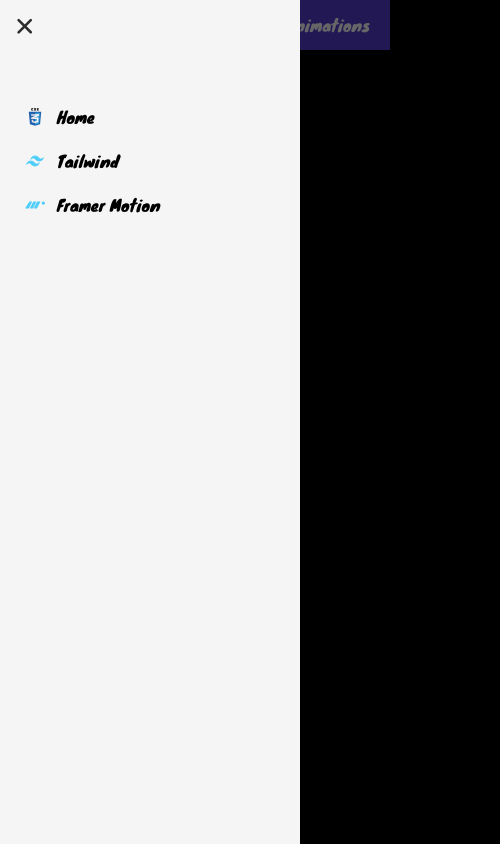
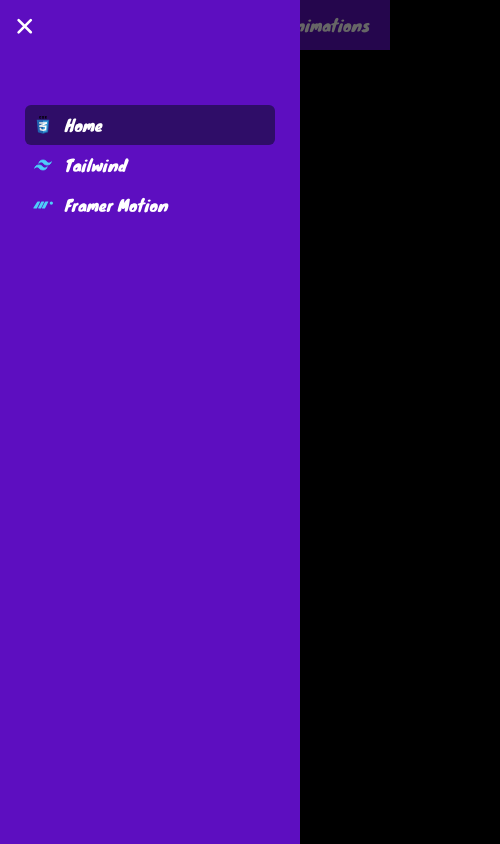
Before and after one commit to Rezzzero/animations, a React (Vite) app: page / in a window 390 px wide. Both pictures are taken after a click on the button 26 px from the left and 28 px from the top of the page. Shown: the whole page, 500 px wide, since content can reach past the window. Built offline with nearby package versions, Linux system fonts and the light colour scheme.

Commit message:
update some styles for sidebar and navbar

```diff
--- /dev/null
+++ b/src/components/navigation/navbar/Navbar.css
@@ -0,0 +1,67 @@
+.cube {
+  position: absolute;
+  top: 80vh;
+  left: 45vw;
+  width: 10px;
+  height: 10px;
+  border: solid 1px #680098;
+  transform-origin: top left;
+  transform: scale(0) rotate(0deg) translate(-50%, -50%);
+  -webkit-animation: cube 12s ease-in forwards infinite;
+  animation: cube 12s ease-in forwards infinite;
+}
+.cube:nth-child(2n) {
+  border-color: #bb00f4;
+}
+.cube:nth-child(2) {
+  -webkit-animation-delay: 2s;
+  animation-delay: 2s;
+  left: 25vw;
+  top: 40vh;
+}
+.cube:nth-child(3) {
+  -webkit-animation-delay: 4s;
+  animation-delay: 4s;
+  left: 75vw;
+  top: 50vh;
+}
+.cube:nth-child(4) {
+  -webkit-animation-delay: 6s;
+  animation-delay: 6s;
+  left: 90vw;
+  top: 10vh;
+}
+.cube:nth-child(5) {
+  -webkit-animation-delay: 8s;
+  animation-delay: 8s;
+  left: 10vw;
+  top: 85vh;
+}
+.cube:nth-child(6) {
+  -webkit-animation-delay: 10s;
+  animation-delay: 10s;
+  left: 50vw;
+  top: 10vh;
+}
+
+@-webkit-keyframes cube {
+  from {
+    transform: scale(0) rotate(0deg) translate(-50%, -50%);
+    opacity: 1;
+  }
+  to {
+    transform: scale(20) rotate(960deg) translate(-50%, -50%);
+    opacity: 0;
+  }
+}
+
+@keyframes cube {
+  from {
+    transform: scale(0) rotate(0deg) translate(-50%, -50%);
+    opacity: 1;
+  }
+  to {
+    transform: scale(20) rotate(960deg) translate(-50%, -50%);
+    opacity: 0;
+  }
+}
--- a/src/components/navigation/navbar/Navbar.tsx
+++ b/src/components/navigation/navbar/Navbar.tsx
@@ -3,6 +3,7 @@
 import { NavLinkList } from "../../../constants/constants";
 import Sidebar from "../sidebar/Sidebar";
 import { useRef, useState, useEffect } from "react";
+// import "./Navbar.css";
 export const Navbar = () => {
   const [isOpen, setIsOpen] = useState(false);
   const containerRef = useRef<HTMLDivElement>(null);
@@ -27,9 +28,9 @@
 
   return (
     <>
-      <div className="flex w-full bg-[#553ED4] h-[50px]">
-        <div className="container mx-auto sm:py-5 sm:px-0 flex knewave lg:text-2xl xl:text-3xl items-center relative">
-          <div className="absolute top-0 left-0 z-20 sm:hidden">
+      <div className="flex w-full bg-violet-800 h-[50px]">
+        <div className="container mx-auto sm:py-5 sm:px-0 flex knewave lg:text-xl xl:text-2xl items-center relative">
+          <div className="absolute top-0 left-0 w-full z-20 sm:hidden">
             <Sidebar
               isOpen={isOpen}
               setIsOpen={setIsOpen}
@@ -45,6 +46,9 @@
             ))}
           </ul>
         </div>
+        {/* {[0, 1, 2, 3, 4, 5, 6].map((i) => (
+          <div key={i} className="cube" />
+        ))} */}
       </div>
       {isOpen && (
         <div className="absolute top-0 left-0 bg-black/60 z-10 w-full h-full" />
--- a/src/components/navigation/sidebar/Sidebar.tsx
+++ b/src/components/navigation/sidebar/Sidebar.tsx
@@ -2,7 +2,7 @@
 import { motion } from "framer-motion";
 import { useDimensions } from "../../../hooks/useDimensions";
 import { NavLinkList } from "../../../constants/constants";
-import { Link } from "react-router-dom";
+import { Link, useLocation } from "react-router-dom";
 
 export default function Sidebar({
   isOpen,
@@ -25,9 +25,15 @@
           ref={containerRef}
           style={nav}
         >
-          <motion.div style={background} variants={sidebarVariants} />
+          <motion.div
+            style={background}
+            className={`${
+              isOpen ? "bg-violet-800" : "bg-white"
+            } transition-colors duration-300 ease-in-out`}
+            variants={sidebarVariants}
+          />
           <Navigation />
-          <MenuToggle toggle={() => setIsOpen(!isOpen)} />
+          <MenuToggle toggle={() => setIsOpen(!isOpen)} isOpen={isOpen} />
         </motion.nav>
       </div>
     </div>
@@ -73,6 +79,7 @@
 }: {
   link: { path: string; title: string; logo: string };
 }) => {
+  const location = useLocation();
   return (
     <motion.li
       style={listItem}
@@ -82,7 +89,11 @@
     >
       <Link
         to={link.path}
-        className="flex gap-3 items-center knewave text-black"
+        className={`flex gap-3 p-2 w-full items-center knewave cursour-pointer rounded-md ${
+          link.path === location.pathname
+            ? "bg-violet-950"
+            : "hover:bg-violet-900 duration-300 ease-in-out"
+        } `}
       >
         <img src={link.logo} alt={link.title + " logo"} className="w-5 h-5" />
         {link.title}
@@ -121,14 +132,26 @@
   <motion.path
     fill="transparent"
     strokeWidth="3"
-    stroke="hsl(0, 0%, 18%)"
+    stroke="currentColor"
     strokeLinecap="round"
     {...props}
   />
 );
 
-const MenuToggle = ({ toggle }: { toggle: () => void }) => (
-  <button style={toggleContainer} onClick={toggle}>
+const MenuToggle = ({
+  toggle,
+  isOpen,
+}: {
+  toggle: () => void;
+  isOpen: boolean;
+}) => (
+  <button
+    style={toggleContainer}
+    onClick={toggle}
+    className={`${
+      isOpen ? "text-white" : "text-black"
+    } transition-colors duration-300 ease-in-out`}
+  >
     <svg width="20" height="20" viewBox="0 0 23 23">
       <Path
         variants={{
@@ -172,7 +195,6 @@
 };
 
 const background: React.CSSProperties = {
-  backgroundColor: "#f5f5f5",
   position: "absolute",
   top: 0,
   left: 0,
@@ -204,16 +226,9 @@
   margin: 0,
   position: "absolute",
   top: 80,
-  width: 230,
+  width: 300,
 };
 
 const listItem: React.CSSProperties = {
-  display: "flex",
-  alignItems: "center",
-  justifyContent: "flex-start",
-  padding: 0,
-  margin: 0,
   listStyle: "none",
-  marginBottom: 20,
-  cursor: "pointer",
 };
```
